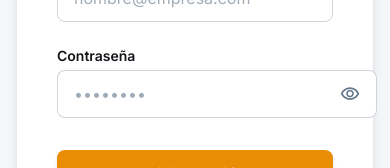
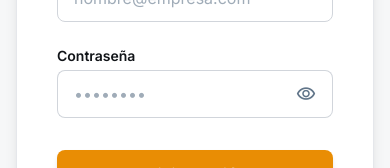
Before and after one commit to Dartrix137/portal_distribuidores_solidview, a React (Vite) app: page /login in a window 390 px wide. Shown: the part 385-553 px from the top of the page. Built offline with nearby package versions, Linux system fonts and the light colour scheme; no server answers.

Commit message:
fix:Fixed password input width on mobile view

```diff
--- a/src/pages/LoginPage.jsx
+++ b/src/pages/LoginPage.jsx
@@ -128,7 +128,7 @@ const LoginPage = () => {
                                         type={showPassword ? 'text' : 'password'}
                                         value={password}
                                         onChange={(e) => setPassword(e.target.value)}
-                                        className="flex-1 h-12 px-4 rounded-l-lg border border-r-0 border-gray-300 bg-white text-text-primary placeholder:text-text-secondary/60 text-base focus:outline-none focus:border-primary focus:ring-2 focus:ring-primary/20 transition-all"
+                                        className="flex-1 min-w-0 w-full h-12 px-4 rounded-l-lg border border-r-0 border-gray-300 bg-white text-text-primary placeholder:text-text-secondary/60 text-base focus:outline-none focus:border-primary focus:ring-2 focus:ring-primary/20 transition-all"
                                         placeholder="••••••••"
                                         required
                                         autoComplete="current-password"
@@ -136,7 +136,7 @@ const LoginPage = () => {
                                     <button
                                         type="button"
                                         onClick={() => setShowPassword(!showPassword)}
-                                        className="flex items-center justify-center px-4 border border-l-0 border-gray-300 bg-white rounded-r-lg cursor-pointer text-text-secondary hover:text-primary transition-colors"
+                                        className="flex-shrink-0 flex items-center justify-center px-4 border border-l-0 border-gray-300 bg-white rounded-r-lg cursor-pointer text-text-secondary hover:text-primary transition-colors"
                                     >
                                         <span className="material-symbols-outlined text-xl">
                                             {showPassword ? 'visibility_off' : 'visibility'}
```
